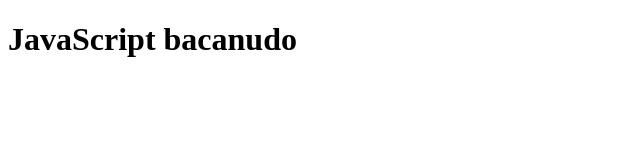
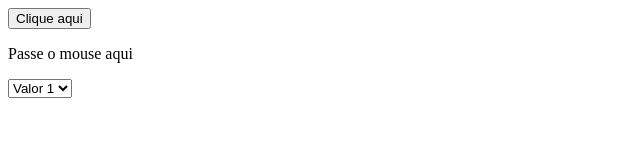
Before and after one commit to karlaathamiris/aula_javascript, a plain HTML site: page index.html in a window 1280 px wide. Shown: the whole page, without its empty margins (0-640 px from the left). Drawn offline with Linux system fonts and the light colour scheme.

Commit message:
elementos da página

```diff
--- a/index.html
+++ b/index.html
@@ -6,8 +6,18 @@
         <script type="text/javascript" src="./js/main.js"></script>
     </head>
 
-    <body>
-        <h1>JavaScript bacanudo</h1>
+    <body onload="load()">
+
+        <button type="button" onclick="clicou()">Clique aqui</button>
+        <p id="agradecimento" onclick="redirecionar()"></p>
+        <p id="mousemove" onmouseover="trocar(this)" onmouseout="voltar(this)">Passe o mouse aqui</p>
+
+        <select onchange="funcaoChange(this)">
+            <option value="1">Valor 1</option>
+            <option value="2">Valor 2</option>
+            <option value="3">Valor 3</option>
+        </select>
+
     </body>
 
 </html>
--- a/js/main.js
+++ b/js/main.js
@@ -1,5 +1,52 @@
+function clicou(){
+document.getElementById("agradecimento").innerHTML = "Obrigada por clicar, estamos testando o site";
+//console.log(document.getElementById("agradecimento"));
+    //    alert("Obrigada por clicar")
+}
+
+function redirecionar(){
+    window.open("https://www.youtube.com/watch?v=b2uWplCQOUI");
+    //window.location.href = "https://www.youtube.com/watch?v=b2uWplCQOUI"; Outra forma de redirecionar, porém abre na mesma janela
+}
+
+function trocar(elemento){
+    elemento.innerHTML =  "Obrigada por passar o mouse";
+    //document.getElementById("mousemove").innerHTML = "Obrigada por passar o mouse";
+    // alert("trocar texto");
+}
+
+function voltar(elemento){
+    elemento.innerHTML = "Passe o mouse aqui";
+    //document.getElementById("mousemove").innerHTML = "Passe o mouse aqui";
+}
+
+function load(){
+    alert("Página carregada ♥");
+}
+
+function funcaoChange(elemento){
+    console.log(elemento.value)
+}
+
+/*Variáveis locais e globais
+function soma (n1, n2){
+    return n1 + n2;}
 
 
+function validarIdade(idade){
+    var validar
+    if (idade >= 18){
+        validar = true;
+    }else{
+        validar = false;
+    }
+    return validar;
+}
+var idade = prompt ("Digite sua idade: ")
+console.log(validarIdade(idade));
+
+alert (soma(5, 10));
+*/
 
 /*Data
 var d = new Date();
```
